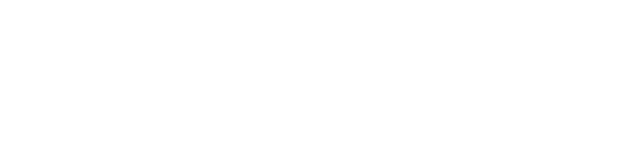
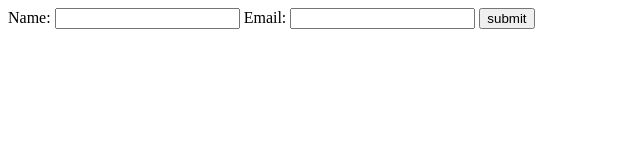
Before and after one commit to owaisghaira/Js-assignments, a plain HTML site: page index.html in a window 1280 px wide. Shown: the whole page, without its empty margins (0-640 px from the left). Drawn offline with Linux system fonts and the light colour scheme.

Commit message:
chapter 49-52 q1 done

```diff
--- a/app.js
+++ b/app.js
@@ -1477,3 +1477,27 @@ var mix = [0,55,"apple","mango"]
 //chapter # 43-48 Task no. # 4
 
 // In html coding
+
+//chapter # 49-52 Task no. # 1
+function submit(){
+    var nam = document.getElementById("name-input")
+    var h = document.createElement("h3")
+    var text = document.createTextNode(nam.value)
+    h.appendChild(text)
+
+    var nam1 = document.getElementById("email-input")
+    var p = document.createElement("p")
+    var text1 = document.createTextNode(nam1.value)
+    p.appendChild(text1)
+
+    var button = document.createElement("button")
+    var text1 = document.createTextNode("Delete")
+    button.appendChild(text1)
+
+    var layout = document.getElementById("layout")
+    layout.appendChild(h)
+    layout.appendChild(p)
+    layout.appendChild(button)
+    nam.value = "";
+    nam1.value = "";
+}
--- a/index.html
+++ b/index.html
@@ -15,6 +15,19 @@
     <!-- //chapter # 43-48 Task no. # 4 -->
     <!-- <img width="200px" src="https://fdn2.gsmarena.com/vv/pics/oneplus/oneplus-7-pro-1.jpg" onmouseover="src='https://gsmorigin.com/wp-content/uploads/2016/09/Apple-iphone-7-plus-425x425.jpg'" onmouseout="src='https://fdn2.gsmarena.com/vv/pics/oneplus/oneplus-7-pro-1.jpg'" alt=""> -->
 
+    <!-- //chapter # 49-52 Task no. # 1 -->
+    <div id="layout">
+
+        Name:
+        <input id="name-input" type="text">
+        Email:
+        <input id="email-input" type="text">
+        <button onclick="submit()">submit</button>
+
+    </div>
+        <div id="">
+
+        </div>
 </body>
 <script src="app.js"></script>
 </html>
```
